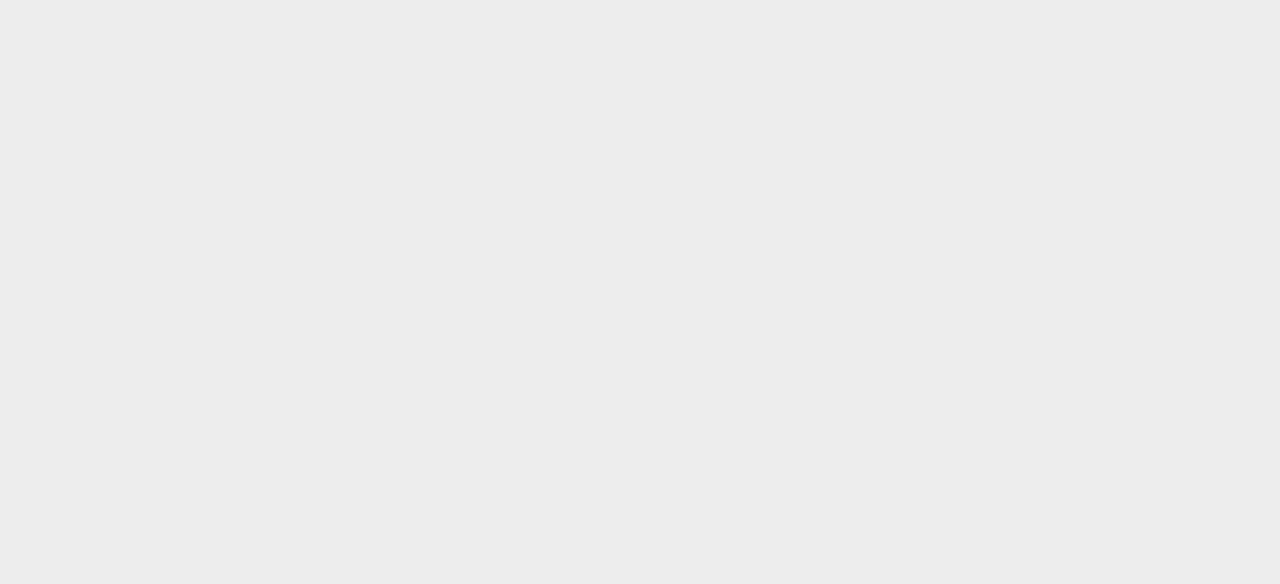
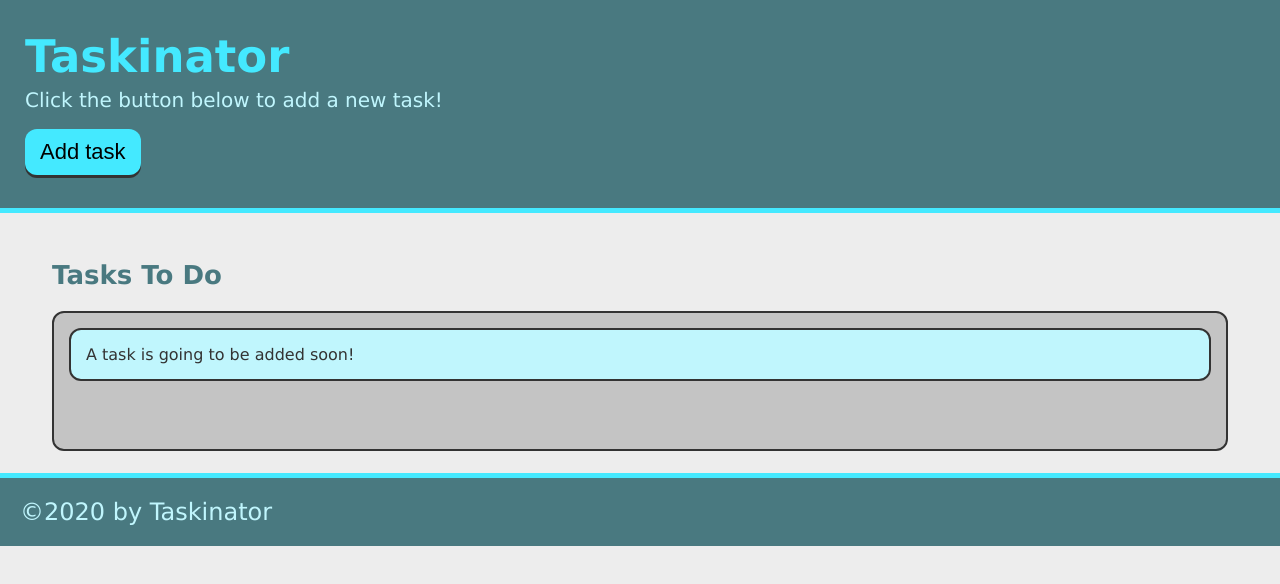
Before and after one commit to nsmith12345/taskinator, a plain HTML site: page module-4-assets/index.html in a window 1280 px wide. Drawn offline with Linux system fonts and the light colour scheme.

Commit message:
header/main/footer additions

```diff
--- a/module-4-assets/index.html
+++ b/module-4-assets/index.html
@@ -10,8 +10,26 @@
 </head>
 
 <body>
+    <header>
+        <h1 class="page-title">Taskinator</h1>
+        <p>Click the button below to add a new task!</p>
+        <button class="btn" >Add task</button>
+    </header>
+
+    <main>
+        <main class="page-content">
+        <section class="task-list-wrapper">
+            <h2 class="list-title">Tasks To Do</h2>
+            <ul class="task-list">
+                <li class="task-item">A task is going to be added soon!</li>
+            </ul>
+        </section>
+    </main>
 
     <script src="./script.js"></script>
 </body>
 
+<footer>
+    &copy;2020 by Taskinator
+</footer>
 </html>
```
